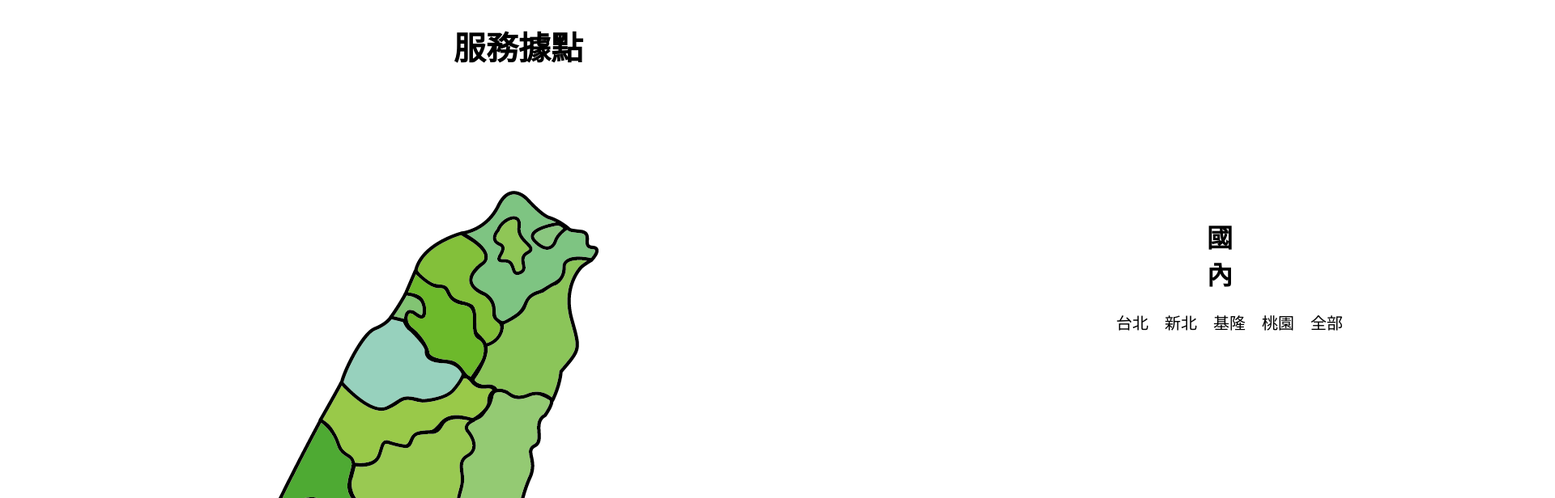
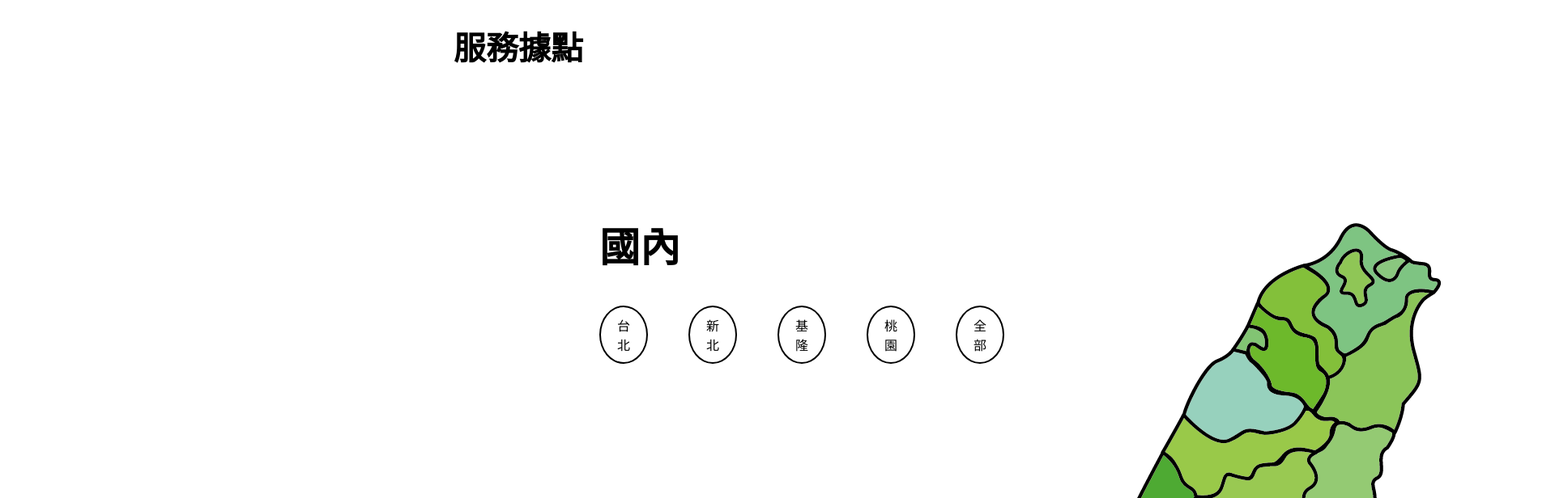
Before and after one commit to suenyong/usr-takming, a React (Create React App) app: page /Service in a window 1280 px wide. Shown: the part 180-796 px from the top of the page at 81% size, 1920 px wide, since content can reach past the window. Built offline with nearby package versions, Linux system fonts and the light colour scheme.

Commit message:
Service1

```diff
--- a/src/web/module/about_us/screens/Service.jsx
+++ b/src/web/module/about_us/screens/Service.jsx
@@ -4,28 +4,20 @@ import tw from "../images/台灣拚完.png";
 
 export default function Service() {
   return (
-    <div>
-      <h1
-        style={{
-          textAlign: "center",
-          fontSize: "40px",
-          fontFamily: "Arial, sans-serif",
-        }}
-      >
-        服務據點
-      </h1>
-      <div className="service-container">
-        <img src={tw} alt="台灣拚完圖片" />
-        <div>
-          <h1>國內</h1>
-          <div class="dot-buttons">
-            <button className="dot-button"><span>台北</span></button>
-            <button className="dot-button"><span>新北</span></button>
-            <button className="dot-button"><span>基隆</span></button>
-            <button className="dot-button"><span>桃園</span></button>
-            <button className="dot-button"><span>全部</span></button>
+    <div className="service-container">
+      <h1 className="service-title">服務據點</h1>
+      <div className="service-content">
+      <div className="service-text">
+          <h1 className="service-heading">國內</h1>
+          <div className="button-container">
+            <button className="service-button">台北</button>
+            <button className="service-button">新北</button>
+            <button className="service-button">基隆</button>
+            <button className="service-button">桃園</button>
+            <button className="service-button">全部</button>
           </div>
         </div>
+        <img src={tw} alt="台灣拚完圖片" className="service-image" />
       </div>
     </div>
   );
--- a/src/web/module/about_us/styles/Service.css
+++ b/src/web/module/about_us/styles/Service.css
@@ -1,52 +1,63 @@
 .service-container {
+  text-align: center;
+}
+
+.service-title {
+  font-size: 40px;
+  font-family: Arial, sans-serif;
+}
+
+.service-content {
   display: flex;
-  align-items: center;
-  margin-left: 300px;
+  align-items: flex-start;
+  margin-left: 700px;
+}
+
+.service-text {
+  margin-top: 100px;
+  margin-left: 0px;
+
+}
+
+.service-text-container {
+  border: 2px solid black;
+  margin-top: 100px;
+  padding: 20px;
+}
+
+
+.service-heading {
+  font-size: 50px;
+  text-align: left;
+}
+
+.service-button {
+  border: 2px solid black;
+  border-radius: 50%;
+  background-color: transparent;
+  color: black;
+  padding: 10px 20px;
+  font-size: 16px;
+  transition: background-color 0.3s;
+  margin-left: 40px;
+}
+
+.service-button:hover {
+  background-color: red;
+  color: white;
+}
+
+.service-button:active {
+  background-color: darkred;
+}
+
+.service-image {
+  margin-left: 100px;
   margin-top: 150px;
 }
 
-.service-container img {
-  margin-right: 350px; /*調整圖片跟字的距離 */
+.button-container {
+  display: flex;
+  justify-content: flex-start;
+  gap: 10px;
 }
-
-.service-container h1 {
-  margin: 400px;/* 誤調 */
-  margin-top: -400px;/* 调整左边距来向右移动 */
-}
-
-.dot-buttons {
-  display: flex;
-  margin-top: -380px; /* 调整按鈕跟文字 */
-  margin-left: 280px; /* 调整左边距来向右移动 */
-  flex-wrap: wrap;
-
-}
-/* 以上不要動 */
-
-.dot-button {
-  width: 20px;
-  height: 20px;
-  border-radius: 50%;
-  margin-right: 40px;
-  border: 2px solid white;
-  background-color: transparent;
-  color: black;
-  font-size: 20px;
-  font-family: Arial, sans-serif;
-  text-align: center;
-  cursor: pointer;
-  transition: background-color 0.3s;
-}
-
-.dot-button:focus {
-  outline: none;
-}
-
-.dot-button.active {
-  background-color: black;
-  color: white;
-}
-
-.dot-button span {
-  white-space: nowrap; /* 防止文字换行 */
-}
```
